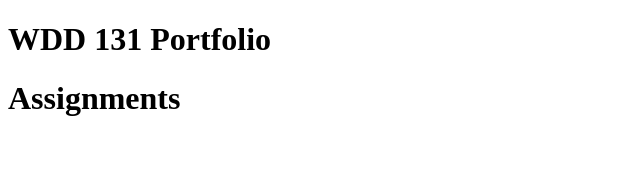
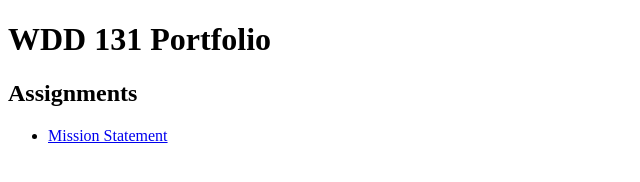
Before and after one commit to HWarrior2000/wdd131, a plain HTML site: page index.html in a window 1280 px wide. Shown: the whole page, without its empty margins (0-640 px from the left). Drawn offline with Linux system fonts and the light colour scheme.

Commit message:
added first link

```diff
--- a/index.html
+++ b/index.html
@@ -10,7 +10,10 @@
         <h1>WDD 131 Portfolio</h1>
     </header>
     <main>
-        <h1>Assignments</h1>
+        <h2>Assignments</h2>
+        <ul>
+            <li><a href="#">Mission Statement</a></li>
+        </ul>
     </main>
 </body>
 </html>
```
